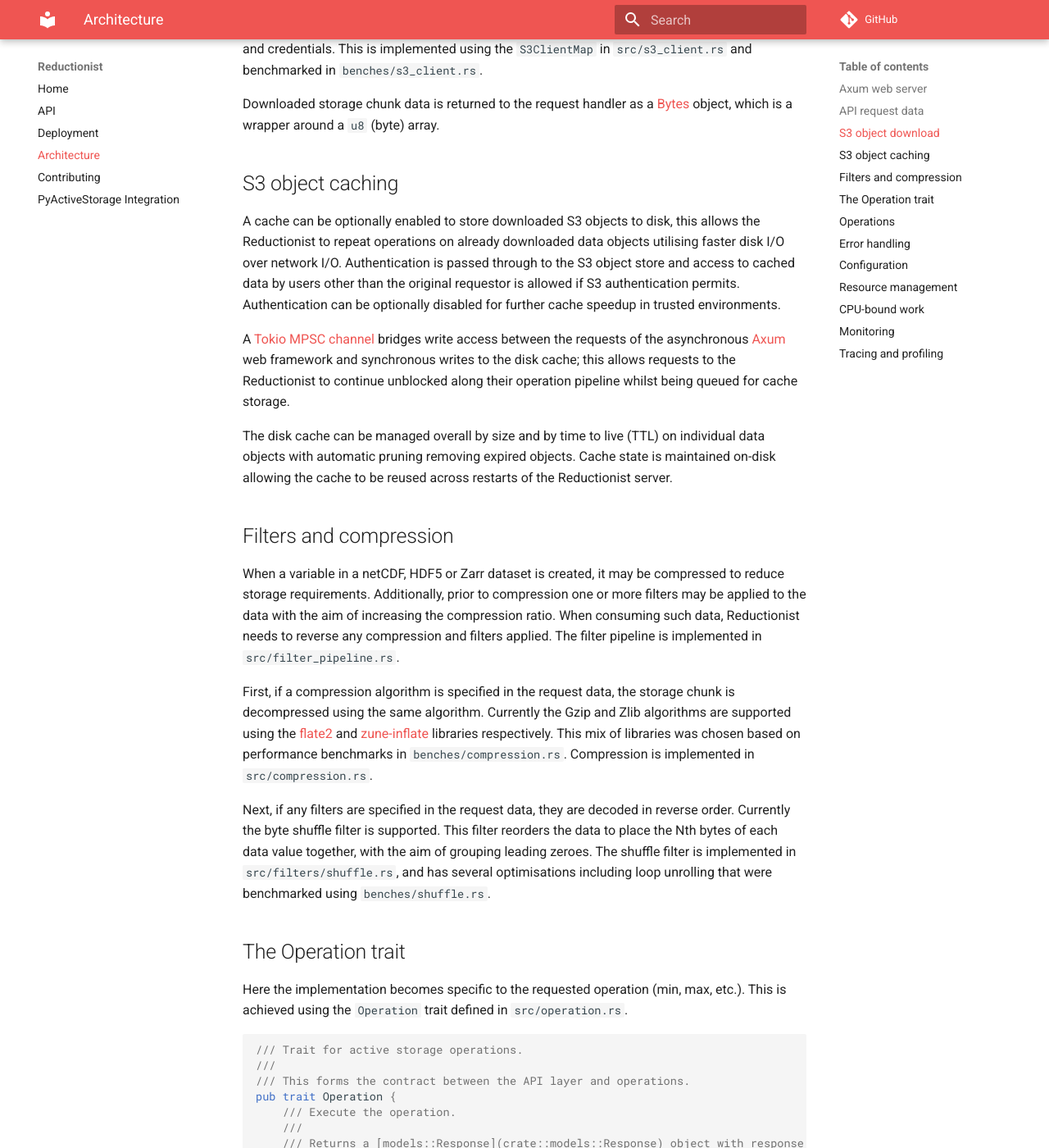
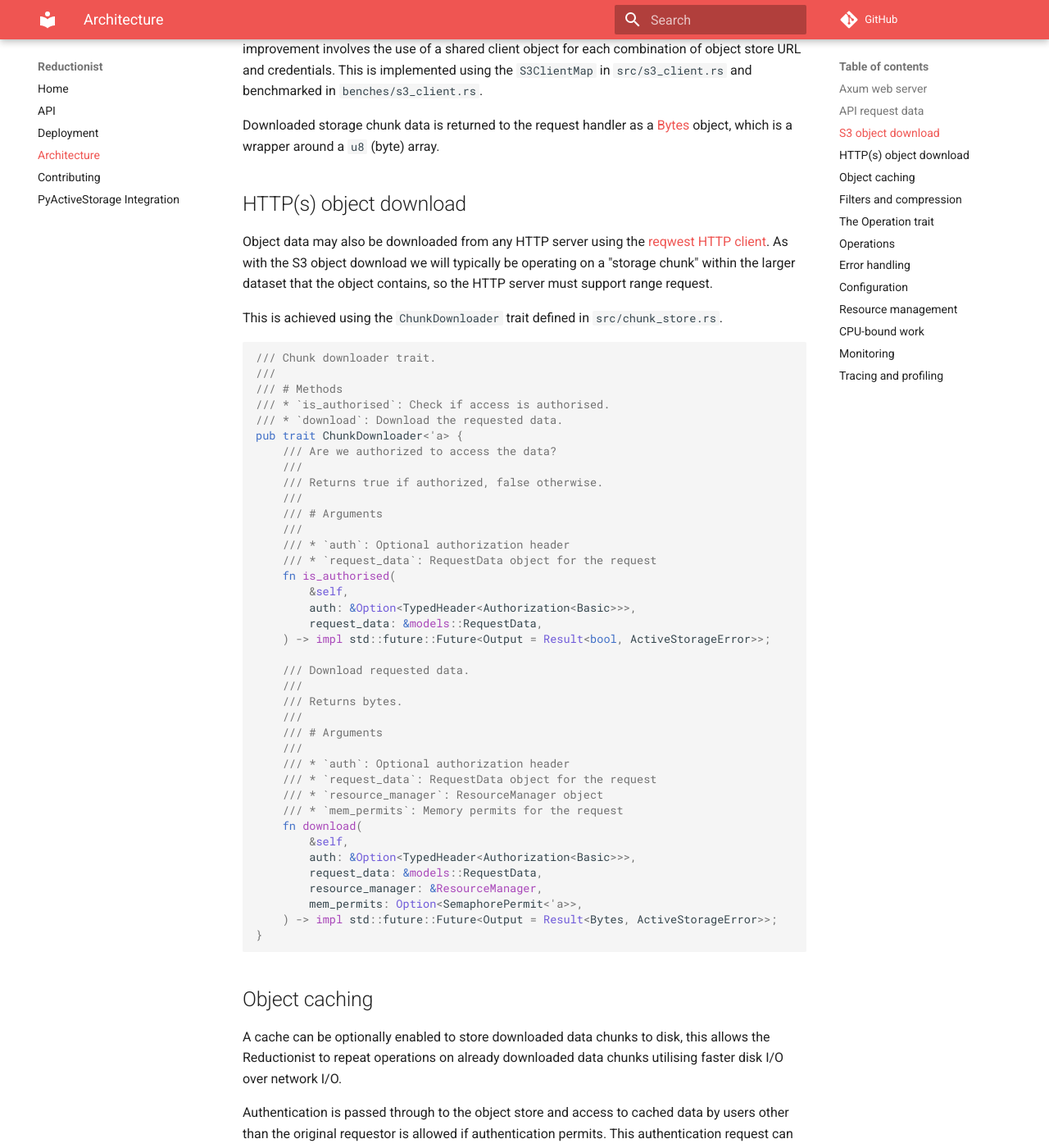
Before and after one commit to stackhpc/reductionist-rs, an MkDocs documentation site: the page built from docs/architecture.md, in a window 1280 px wide and 1400 px high, scrolled down 3543 px. Shown: the whole window at 82% size. Built offline with MkDocs 1.6.1 and Material for MkDocs 9.7.7, drawn with Linux system fonts in a browser that asks for light colours; comment, search, counter and statistics services are not loaded; some of the changed text lies outside the part shown.

Commit message:
Updating documentation ready for PR

````diff
--- a/docs/architecture.md
+++ b/docs/architecture.md
@@ -10,7 +10,7 @@ A few properties make it relatively easy to build a conceptual mental model of h
 - All operations share the same request processing pipeline.
 - The request processing pipeline for each request is a fairly linear sequence of steps.
 - There is no persistent state.
-- The only external service that is interacted with is an S3-compatible object store.
+- The only external service that is interacted with is the object store, either HTTP(s) or S3 compatible.
 
 The more challenging aspects of the system are the lower level details of asynchronous programming, memory management, the Rust type system and working with multi-dimensional arrays.
 
@@ -56,10 +56,60 @@ This is implemented using the `S3ClientMap` in `src/s3_client.rs` and benchmarke
 
 Downloaded storage chunk data is returned to the request handler as a [Bytes](https://docs.rs/bytes/latest/bytes/struct.Bytes.html) object, which is a wrapper around a `u8` (byte) array.
 
-## S3 object caching
+## HTTP(s) object download
 
-A cache can be optionally enabled to store downloaded S3 objects to disk, this allows the Reductionist to repeat operations on already downloaded data objects utilising faster disk I/O over network I/O.
-Authentication is passed through to the S3 object store and access to cached data by users other than the original requestor is allowed if S3 authentication permits. Authentication can be optionally disabled for further cache speedup in trusted environments.
+Object data may also be downloaded from any HTTP server using the [reqwest HTTP client](https://docs.rs/reqwest/latest/reqwest/).
+As with the S3 object download we will typically be operating on a "storage chunk" within the larger dataset that the object contains, so the HTTP server must support range request.
+
+This is achieved using the `ChunkDownloader` trait defined in `src/chunk_store.rs`.
+
+```rust
+/// Chunk downloader trait.
+///
+/// # Methods
+/// * `is_authorised`: Check if access is authorised.
+/// * `download`: Download the requested data.
+pub trait ChunkDownloader<'a> {
+    /// Are we authorized to access the data?
+    ///
+    /// Returns true if authorized, false otherwise.
+    ///
+    /// # Arguments
+    ///
+    /// * `auth`: Optional authorization header
+    /// * `request_data`: RequestData object for the request
+    fn is_authorised(
+        &self,
+        auth: &Option<TypedHeader<Authorization<Basic>>>,
+        request_data: &models::RequestData,
+    ) -> impl std::future::Future<Output = Result<bool, ActiveStorageError>>;
+
+    /// Download requested data.
+    ///
+    /// Returns bytes.
+    ///
+    /// # Arguments
+    ///
+    /// * `auth`: Optional authorization header
+    /// * `request_data`: RequestData object for the request
+    /// * `resource_manager`: ResourceManager object
+    /// * `mem_permits`: Memory permits for the request
+    fn download(
+        &self,
+        auth: &Option<TypedHeader<Authorization<Basic>>>,
+        request_data: &models::RequestData,
+        resource_manager: &ResourceManager,
+        mem_permits: Option<SemaphorePermit<'a>>,
+    ) -> impl std::future::Future<Output = Result<Bytes, ActiveStorageError>>;
+}
+```
+
+## Object caching
+
+A cache can be optionally enabled to store downloaded data chunks to disk, this allows the Reductionist to repeat operations on already downloaded data chunks utilising faster disk I/O over network I/O.
+
+Authentication is passed through to the object store and access to cached data by users other than the original requestor is allowed if authentication permits. This authentication request can add an undesired overhead negating the efficiency of caching data and so can be optionally disabled for further cache speedup in trusted environments.
+A second authentication option stores cached chunks per user providing a faster authenticated cache.
 
 A [Tokio MPSC channel](https://docs.rs/tokio/latest/tokio/sync/mpsc/index.html) bridges write access between the requests of the asynchronous [Axum](https://docs.rs/axum) web framework and synchronous writes to the disk cache; this allows requests to the Reductionist to continue unblocked along their operation pipeline whilst being queued for cache storage.
 
````
Also changed, not shown: README.md (+3 -2 lines), docs/api.md (+7 -9 lines), docs/contributing.md (+4 -2 lines), docs/deployment.md (+1 -3 lines), docs/index.md (+2 -1 lines), 1 other file.
